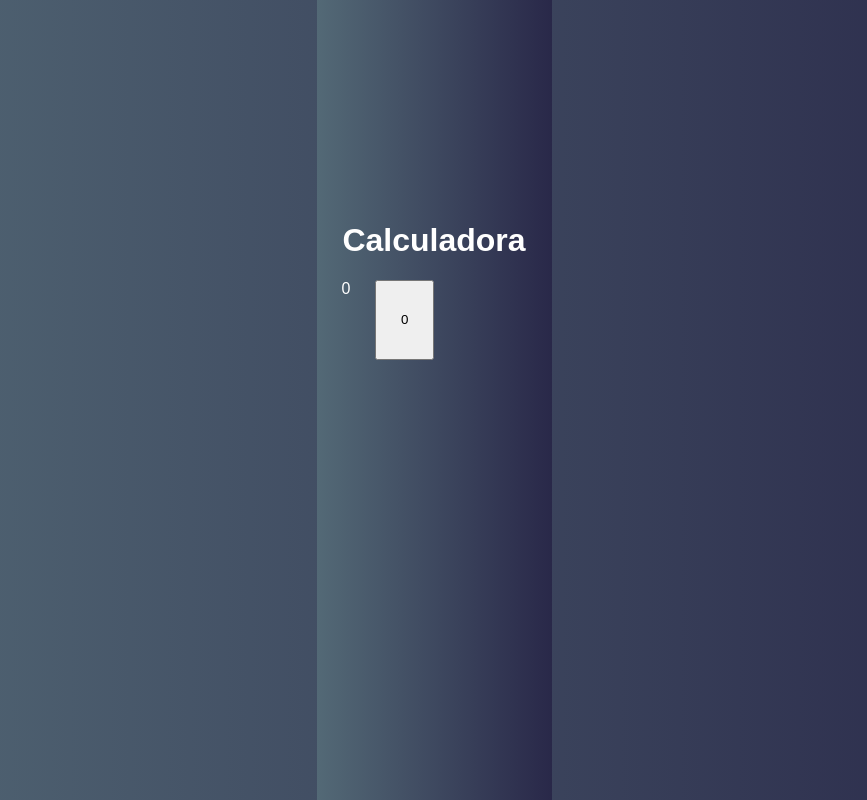
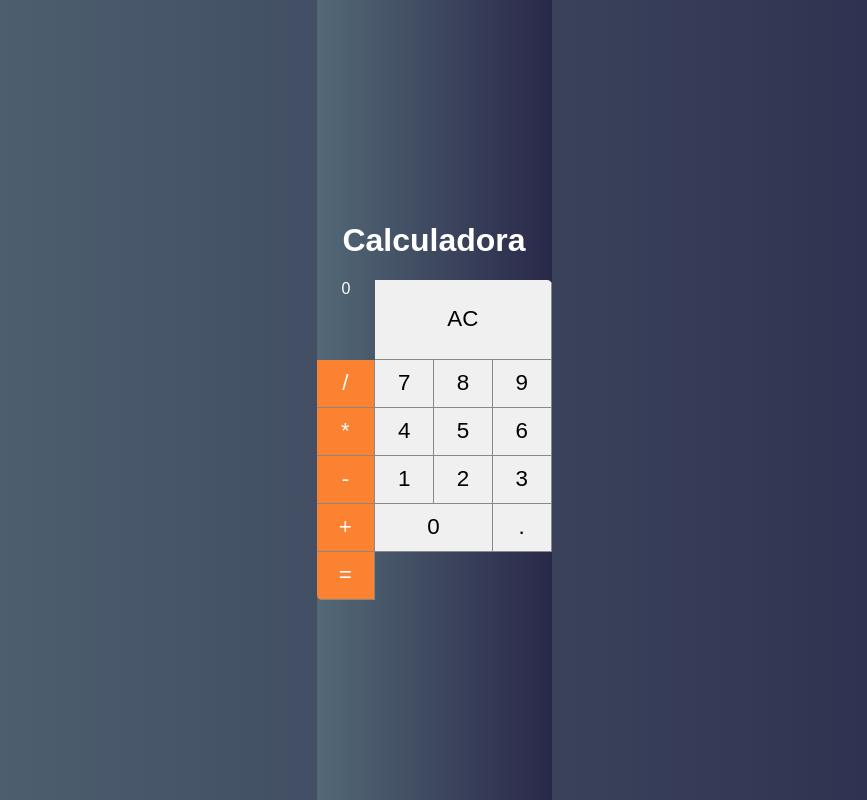
Before and after one commit to NikolasDaltro/Calcuradora-Vue, a Vue app in the folder calculator/: page / in a window 1280 px wide. Shown: the whole page, without its empty margins (206-1073 px from the left). Built offline with nearby package versions, Linux system fonts and the light colour scheme.

Commit message:
Aplicando os componentes dos botões

```diff
--- a/calculator/src/components/Button.vue
+++ b/calculator/src/components/Button.vue
@@ -1,15 +1,56 @@
 <template>
-  <button class="button">
-    0
+  <button class="button"
+  :class="{ double, triple, operation }">
+ {{ label }}
   </button>
 </template>
 
 <script>
 export default {
-
+props:{
+  label:{},
+  operation: { type: Boolean},
+  double: { type: Boolean},
+  triple: { type: Boolean},
+}
 }
 </script>
 
 <style>
+:root{
+  --bg-button: #f0f0f0;
+  --border-button: solid 1px #888;
+}
 
+.button {
+  font-size: 1.4em;
+  background-color: var(--bg-button);
+  border: none;
+  border-right: var(--border-button);
+  border-bottom: var(--border-button);
+  outline: none;
+}
+
+.button:active{
+  background-color: #ccc;
+}
+
+.button.double{
+  grid-column: span 2;
+
+}
+
+.button.triple{
+  grid-column: span 3;
+}
+
+.button.operation{
+  background-color: #fa8231;
+  color: #fff;
+
+}
+
+.button.button.operation:active{
+  background-color: #fa8231cc;
+}
 </style>
--- a/calculator/src/main/Calculator.vue
+++ b/calculator/src/main/Calculator.vue
@@ -1,7 +1,24 @@
 <template>
   <div class="calculator">
     <Display/>
-    <Button />
+    <Button label="AC" triple />
+    <Button label="/" operation />
+    <Button label="7" />
+    <Button label="8" />
+    <Button label="9" />
+    <Button label="*" operation />
+    <Button label="4" />
+    <Button label="5" />
+    <Button label="6" />
+    <Button label="-" operation />
+    <Button label="1" />
+    <Button label="2" />
+    <Button label="3" />
+    <Button label="+" operation />
+    <Button label="0" double />
+    <Button label="." />
+    <Button label="=" operation />
+
   </div>
 </template>
 
```
